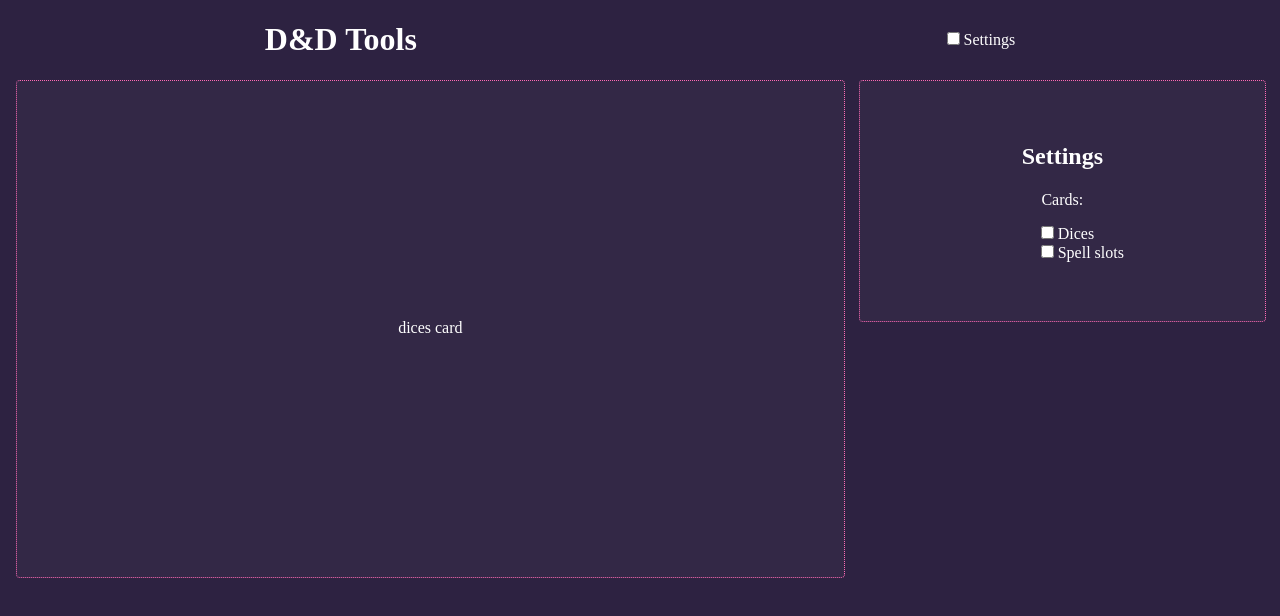
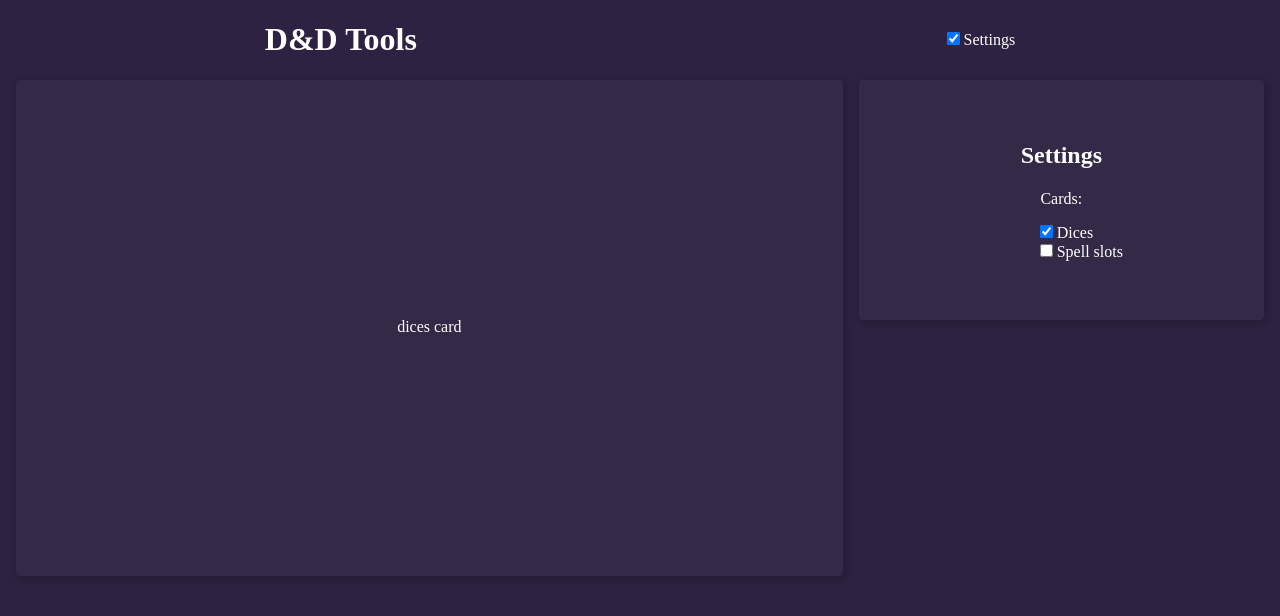
Before and after one commit to maciej-wasiak/dnd-tools, a website built with webpack: page src/pages/index.html in a window 1280 px wide. Built offline with nearby package versions, Linux system fonts and the light colour scheme.

Commit message:
local storage for toggle_cards

```diff
--- a/src/js/settings.js
+++ b/src/js/settings.js
@@ -42,11 +42,32 @@
 
     if (toggle.checked == true) {
         card.style.display = 'flex';
+        localStorage.setItem(card_name + '_checked', 1);
     } else {
         card.style.display = 'none';
+        localStorage.setItem(card_name + '_checked', 0);
     }
 }
 
-document.querySelector(".settings-toggle").addEventListener("click", function () {toggle_card('settings')});
+const cards = ['settings', 'dices'];
 
-document.querySelector(".dices-toggle").addEventListener("click", function () {toggle_card('dices')});
+for(let i in cards) {
+    i = cards[i];
+
+    console.log(i);
+
+    if (localStorage.getItem(i + '_checked') === null) {
+        console.log(i);
+        localStorage.setItem(i + '_checked', 1);
+    }
+
+    if (localStorage.getItem(i + '_checked') == true) {
+        document.querySelector('#' + i + '-toggle').checked = true;
+    } else {
+        document.querySelector('#' + i + '-toggle').checked = false;
+    }
+
+    toggle_card(i);
+
+    document.querySelector('.' + i + '-toggle').addEventListener('click', () => toggle_card(i));
+}
--- a/src/scss/main.scss
+++ b/src/scss/main.scss
@@ -37,9 +37,10 @@
   justify-content: center;
   align-items: center;
 
-  border: 1px dotted hotpink;
+  // border: 1px dotted hotpink;
   border-radius: 4px;
   background: #ffffff08;
+  box-shadow: 2px 2px 10px 1px #0003;
 
   &__tall {
     @media screen and (min-width: 600px) {
```
